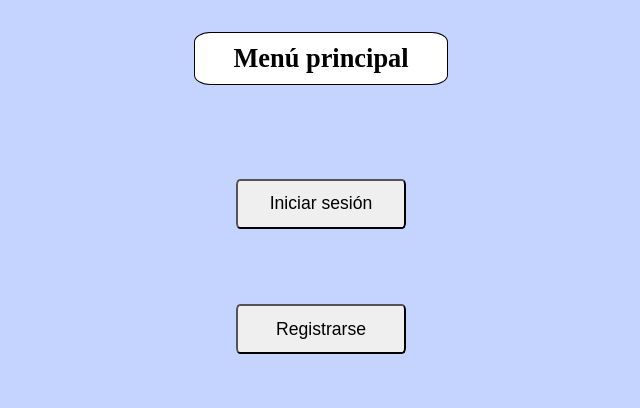
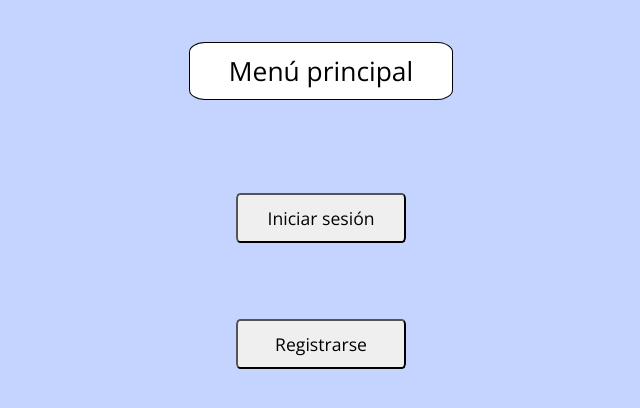
Before and after one commit to DiegoParesL/FoodOrder, a React (Vite) app in the folder frontend/: page / in a window 1280 px wide. Shown: the top 408 px of the page, without its empty margins (319-959 px from the left). Built offline with nearby package versions, Linux system fonts and the light colour scheme; no server answers.

Commit message:
Changes to page style

```diff
--- a/frontend/src/App.css
+++ b/frontend/src/App.css
@@ -1,7 +1,16 @@
 /* estilos Generales*/
+@import url('https://fonts.googleapis.com/css2?family=Open+Sans:ital,wght@0,300..800;1,300..800&display=swap');
+
 *{
+    font-family: "Open Sans", sans-serif;
+    font-optical-sizing: auto;
+    font-style: normal;
+    font-variation-settings:
+        "wdth" 100;
+    font-weight:400;
     font-size: 1.1rem;
     user-select: none;
+
 }
 .plate > button > p{
     z-index: 10;
@@ -34,7 +43,7 @@ body {
 .home > h1{
     padding: 10px 3vw;
     background-color: white;
-    margin-top: 3vh;
+    margin-top: 4.2vh;
     border-radius: 16px / 10px;
     border: 1px solid black;
     font-size:1.5rem;
@@ -368,6 +377,8 @@ body {
 .pedido >p:last-child{
     width: fit-content;
     border: 1px solid black;
+    margin-left:auto;
+    margin-right:10px;
 }
 .pedidos > h2{
     width:20vw;
@@ -384,6 +395,7 @@ body {
     top:0;
     right:0;
     margin:0;
+    padding-right:1.2vw;
 }
 @media screen and (max-width: 1050px){
 	.pedido > ul > li > div >p{
@@ -415,6 +427,9 @@ body {
 	    overflow-y: scroll;
 	    margin:0 auto;
 	    margin-bottom:5vh;
+	}
+	.pedido>p:nth-child(2){
+	    margin: 0 auto;
 	}
 	.pedidos {
 	    width:80vw;
@@ -554,7 +569,7 @@ body {
     }
     .cart > ul{
 
-        height: 9vh;
+        height: 17.1vh;
         width: 100%;
         overflow-y: scroll;
         scrollbar-width: thin;
@@ -597,8 +612,14 @@ body {
         background-color: rgba(171, 195, 255, 0.7);
         margin-right: 0;
     }
+    .send > div{
+	margin-top:0;
+	align-items: center;
+    }
     .send >div > button{
         justify-content: space-between;
+	width:28vw;
+	height:55px;
     }
     body{
         margin: 0 !important;
--- a/frontend/src/components/MealsList.jsx
+++ b/frontend/src/components/MealsList.jsx
@@ -144,10 +144,10 @@ function MealsList({ onClickMenu, cart, setCart, pedidoEnviado, setPedidoEnviado
 	  ))}
         </ul>
         <div className='send'>
-          <p><strong>Total:</strong> {cart.reduce((acc, item) => acc + item.quantity * item.meal.price, 0).toFixed(2)} €</p>
           <div>
             <button onClick={limpiarCarrito}>Vaciar carrito</button>
             <button onClick={handleEnviarPedido}>Enviar pedido</button>
+	    <p><strong>Total:</strong> {cart.reduce((acc, item) => acc + item.quantity * item.meal.price, 0).toFixed(2)} €</p>
           </div>
         </div>
       </div>
```
